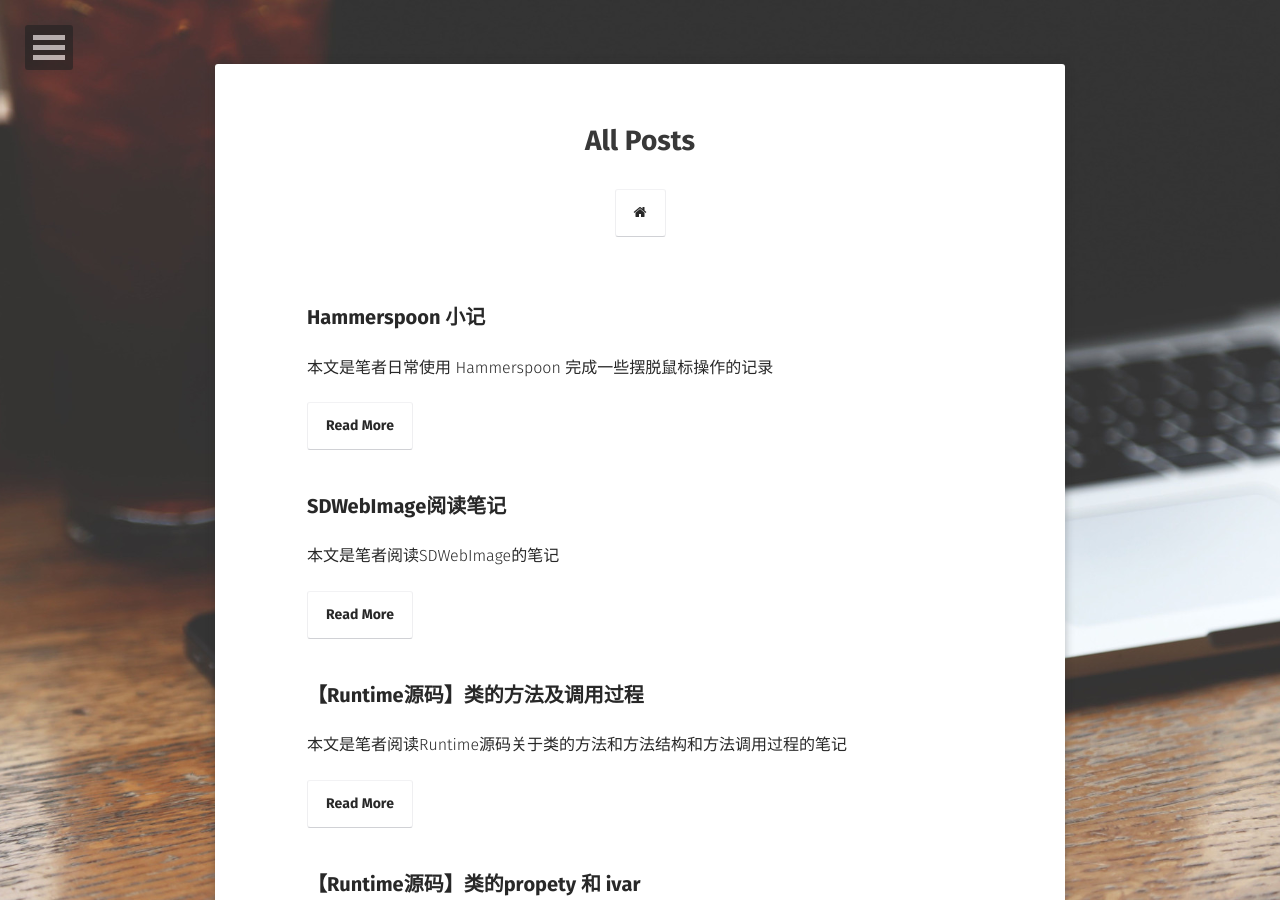
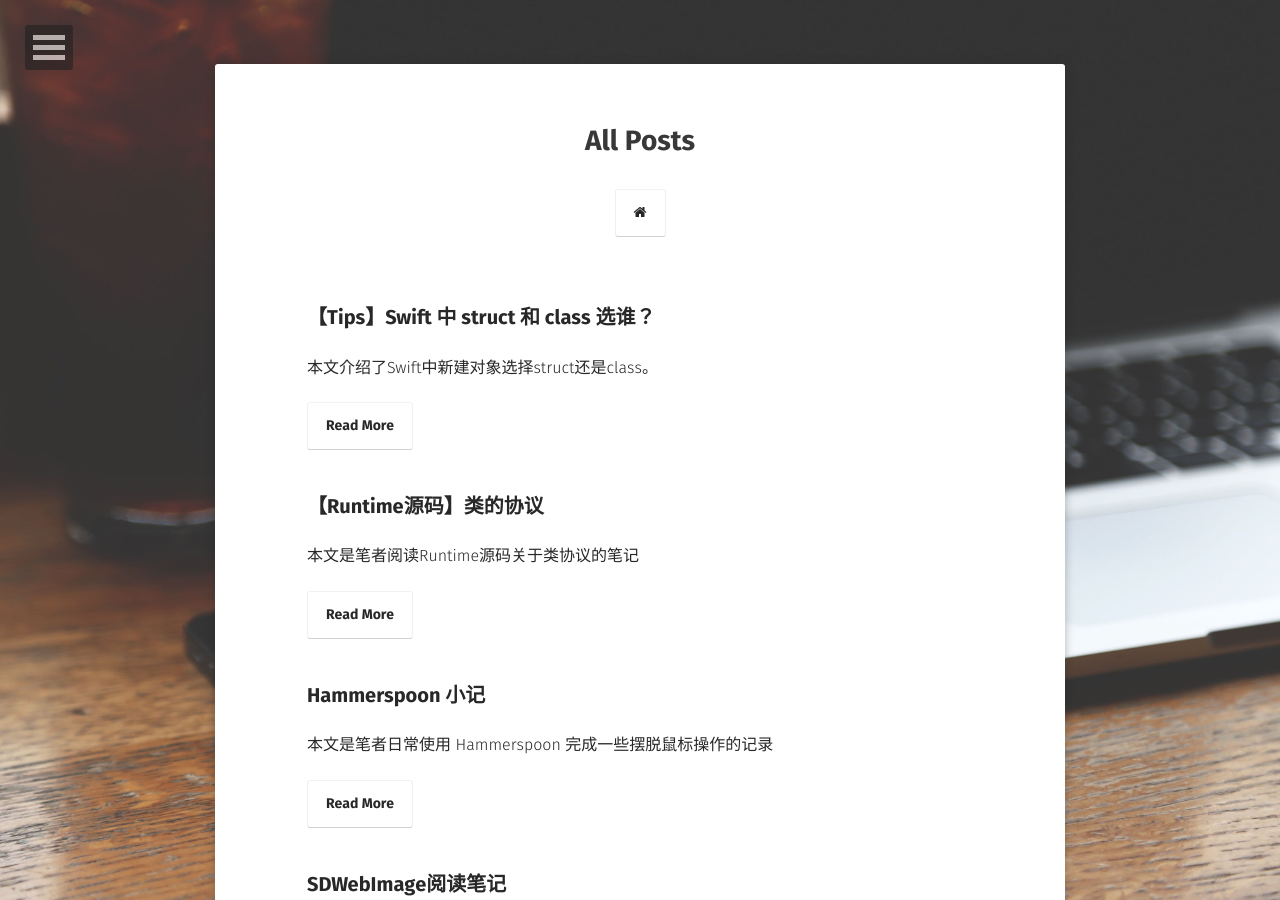
Before and after one commit to longjianjiang/longjianjiang.github.io, a Jekyll site: the page built from posts/index.md, in a window 1280 px wide and 900 px high. Built offline with Jekyll 4.4.1, drawn with Linux system fonts in a browser that asks for light colours; some web fonts are replaced.

Commit message:
Update(auto commit)

```diff
--- a/_posts/2018-12-20-runtime-source-code-start.md
+++ b/_posts/2018-12-20-runtime-source-code-start.md
@@ -50,8 +50,9 @@ Runtime的源码就比较多了，而且关于Runtime源码的文章也很多，
 - 类的加载过程
 - 类的propety 和 ivar
 - 类的方法及调用过程
+- 类的协议
+- 类的分类
 - 类的load方法 和 initialize方法
-- 类的分类
 
 ## 最后
 
--- /dev/null
+++ b/_posts/2019-01-21-runtime-source-code-protocol.md
@@ -0,0 +1,13 @@
+---
+layout: post
+title:  "【Runtime源码】类的协议"
+date:   2019-01-21
+excerpt:  "本文是笔者阅读Runtime源码关于类协议的笔记"
+tag:
+- Runtime
+comments: true
+---
+
+> 本文笔者根据 Runtime 750 源码分析OC中类协议的数据结构。
+
+前面笔者介绍过了类的加载过程，不过没有详细的介绍 protocol，本文笔者就着重分析类的协议相关内容，测试类如下所示:
--- /dev/null
+++ b/_posts/2019-01-21-swift-struct-and-class.md
@@ -0,0 +1,13 @@
+---
+layout: post
+title:  "【Tips】Swift 中 struct 和 class 选谁？"
+date:   2019-01-21
+excerpt:  "本文介绍了Swift中新建对象选择struct还是class。"
+tag:
+- Runtime
+comments: true
+---
+
+> Swift 中有 class 和 struct，而且 struct 相比传统的C语言中的struct多出了很多功能，使swift中的struct更加像class，这就出现一个问题，怎么选择，当我们创建自定义对象的时候，选择哪一个？
+
+首先给出一个[答案](https://www.mikeash.com/pyblog/friday-qa-2015-07-17-when-to-use-swift-structs-and-classes.html): 当需要值语义就选struct；当需要引用语义，就选class。
```
